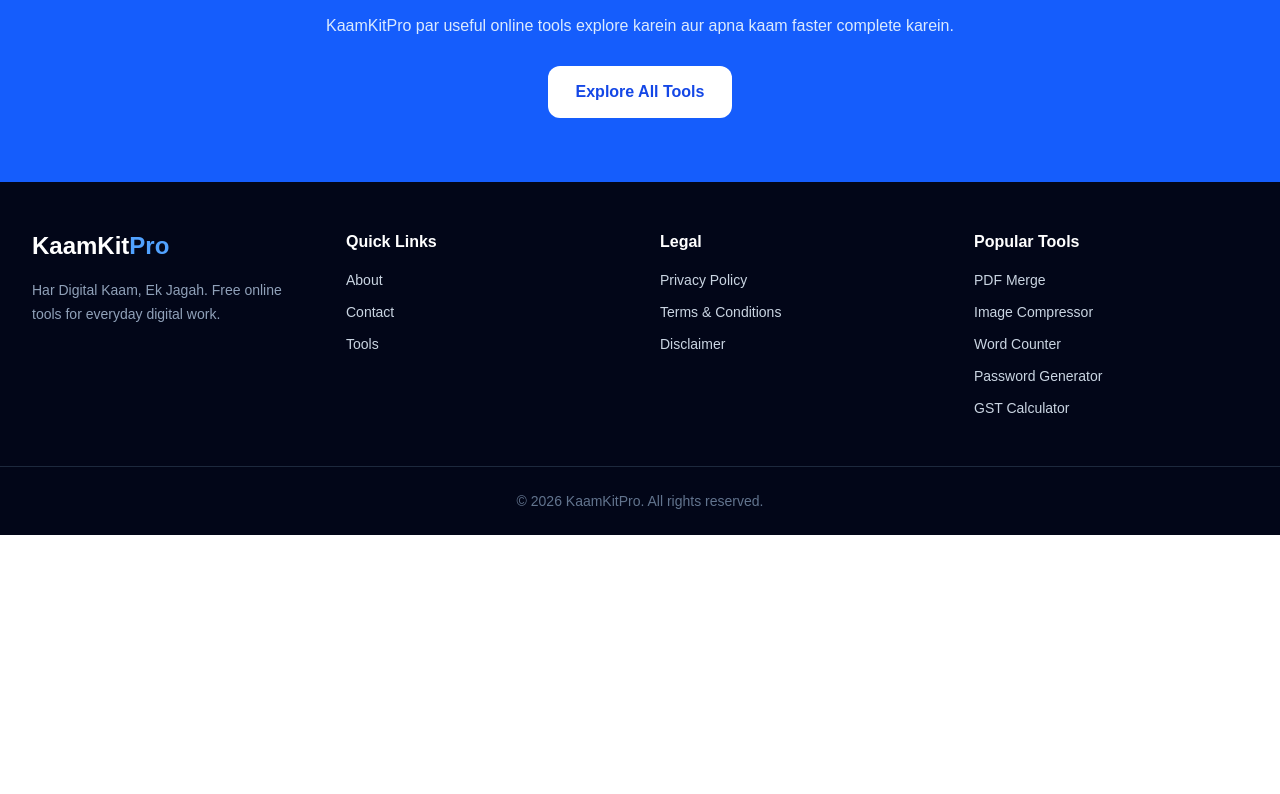
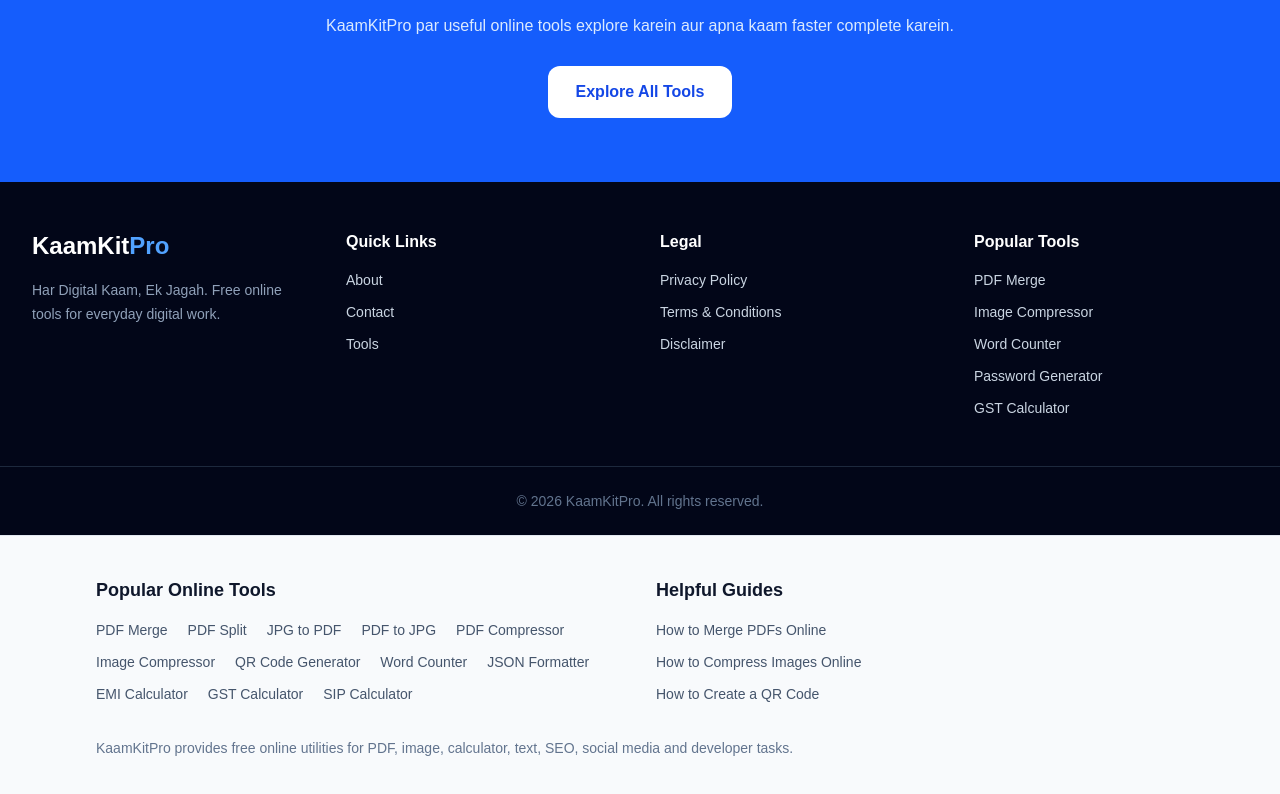
Before and after one commit to WellProSoftware/kaamkitpro, a Next.js app: page / in a window 1280 px wide. Shown: the part 5462-6256 px from the top of the page. Before the commit the page ends 5997 px from the top, so only its background shows below. Built offline with nearby package versions, Linux system fonts and the light colour scheme.

Commit message:
Improve internal linking across tools

```diff
--- a/src/app/layout.tsx
+++ b/src/app/layout.tsx
@@ -1,6 +1,7 @@
 import type { Metadata } from "next";
 import Script from "next/script";
 import "./globals.css";
+import InternalLinks from "@/components/InternalLinks";
 
 const siteUrl = "https://kaamkitpro.com";
 
@@ -133,6 +134,8 @@ export default function RootLayout({
 
         {children}
 
+        <InternalLinks />
+
         {/* Google Analytics */}
         <Script
           src="https://www.googletagmanager.com/gtag/js?id=G-M9190XP42G"
--- /dev/null
+++ b/src/components/InternalLinks.tsx
@@ -0,0 +1,76 @@
+import Link from "next/link";
+
+const toolLinks = [
+  { href: "/tools/pdf-merge", label: "PDF Merge" },
+  { href: "/tools/pdf-split", label: "PDF Split" },
+  { href: "/tools/jpg-to-pdf", label: "JPG to PDF" },
+  { href: "/tools/pdf-to-jpg", label: "PDF to JPG" },
+  { href: "/tools/pdf-compressor", label: "PDF Compressor" },
+  { href: "/tools/image-compressor", label: "Image Compressor" },
+  { href: "/tools/qr-code-generator", label: "QR Code Generator" },
+  { href: "/tools/word-counter", label: "Word Counter" },
+  { href: "/tools/json-formatter", label: "JSON Formatter" },
+  { href: "/tools/emi-calculator", label: "EMI Calculator" },
+  { href: "/tools/gst-calculator", label: "GST Calculator" },
+  { href: "/tools/sip-calculator", label: "SIP Calculator" },
+];
+
+const guideLinks = [
+  { href: "/guides/pdf-merge", label: "How to Merge PDFs Online" },
+  {
+    href: "/guides/image-compression",
+    label: "How to Compress Images Online",
+  },
+  { href: "/guides/qr-code", label: "How to Create a QR Code" },
+];
+
+export default function InternalLinks() {
+  return (
+    <section className="border-t border-slate-200 bg-slate-50">
+      <div className="mx-auto max-w-6xl px-4 py-10 sm:px-6 lg:px-8">
+        <div className="grid gap-8 md:grid-cols-2">
+          <div>
+            <h2 className="text-lg font-semibold text-slate-900">
+              Popular Online Tools
+            </h2>
+
+            <div className="mt-4 flex flex-wrap gap-x-5 gap-y-3">
+              {toolLinks.map((tool) => (
+                <Link
+                  key={tool.href}
+                  href={tool.href}
+                  className="text-sm text-slate-600 underline-offset-4 hover:text-slate-900 hover:underline"
+                >
+                  {tool.label}
+                </Link>
+              ))}
+            </div>
+          </div>
+
+          <div>
+            <h2 className="text-lg font-semibold text-slate-900">
+              Helpful Guides
+            </h2>
+
+            <div className="mt-4 flex flex-col gap-3">
+              {guideLinks.map((guide) => (
+                <Link
+                  key={guide.href}
+                  href={guide.href}
+                  className="text-sm text-slate-600 underline-offset-4 hover:text-slate-900 hover:underline"
+                >
+                  {guide.label}
+                </Link>
+              ))}
+            </div>
+          </div>
+        </div>
+
+        <p className="mt-8 text-sm leading-6 text-slate-500">
+          KaamKitPro provides free online utilities for PDF, image, calculator,
+          text, SEO, social media and developer tasks.
+        </p>
+      </div>
+    </section>
+  );
+}
--- /dev/null
+++ b/src/components/RelatedTools.tsx
@@ -0,0 +1,47 @@
+import Link from "next/link";
+
+type RelatedTool = {
+  href: string;
+  label: string;
+  description: string;
+};
+
+type RelatedToolsProps = {
+  title?: string;
+  tools: RelatedTool[];
+};
+
+export default function RelatedTools({
+  title = "Related Tools",
+  tools,
+}: RelatedToolsProps) {
+  if (!tools.length) {
+    return null;
+  }
+
+  return (
+    <section className="mx-auto mt-10 max-w-6xl px-4 sm:px-6 lg:px-8">
+      <div className="rounded-2xl border border-slate-200 bg-white p-6 shadow-sm">
+        <h2 className="text-xl font-semibold text-slate-900">{title}</h2>
+
+        <div className="mt-5 grid gap-4 sm:grid-cols-2 lg:grid-cols-3">
+          {tools.map((tool) => (
+            <Link
+              key={tool.href}
+              href={tool.href}
+              className="group rounded-xl border border-slate-200 p-4 transition hover:border-slate-300 hover:shadow-sm"
+            >
+              <h3 className="font-medium text-slate-900 group-hover:underline">
+                {tool.label}
+              </h3>
+
+              <p className="mt-1 text-sm leading-6 text-slate-600">
+                {tool.description}
+              </p>
+            </Link>
+          ))}
+        </div>
+      </div>
+    </section>
+  );
+}
```
